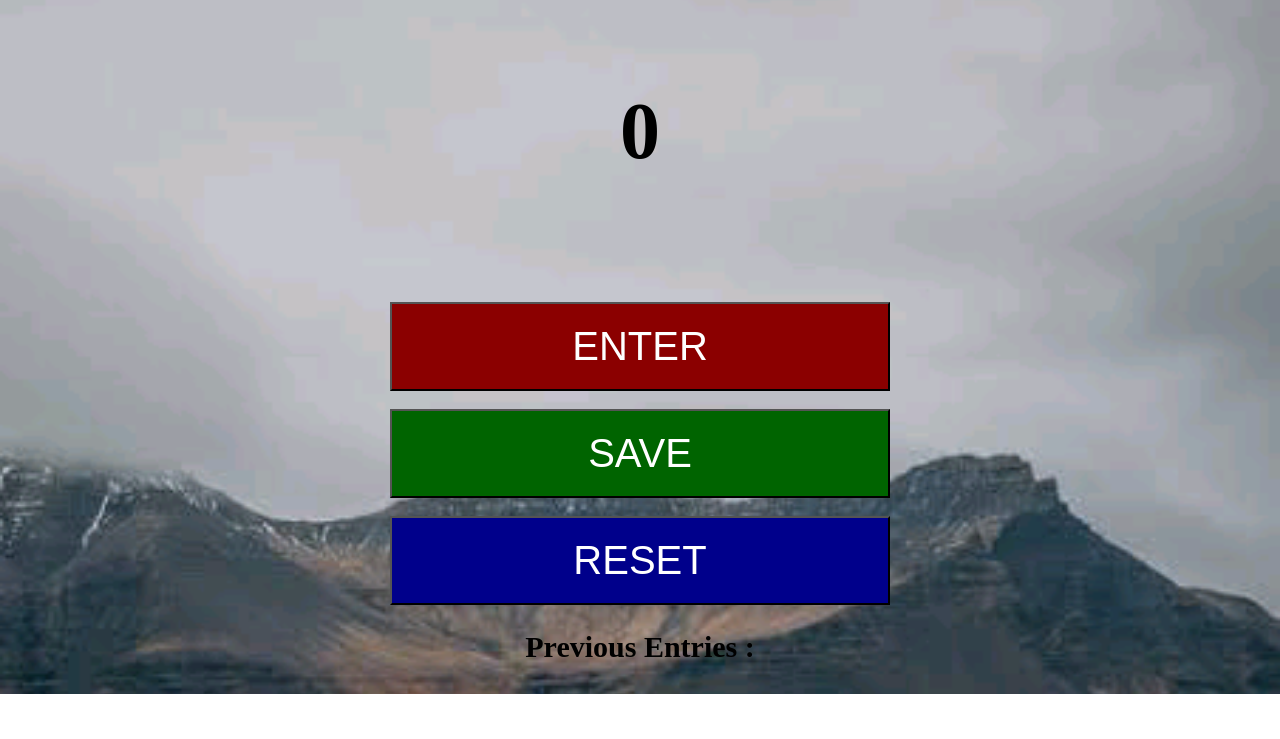
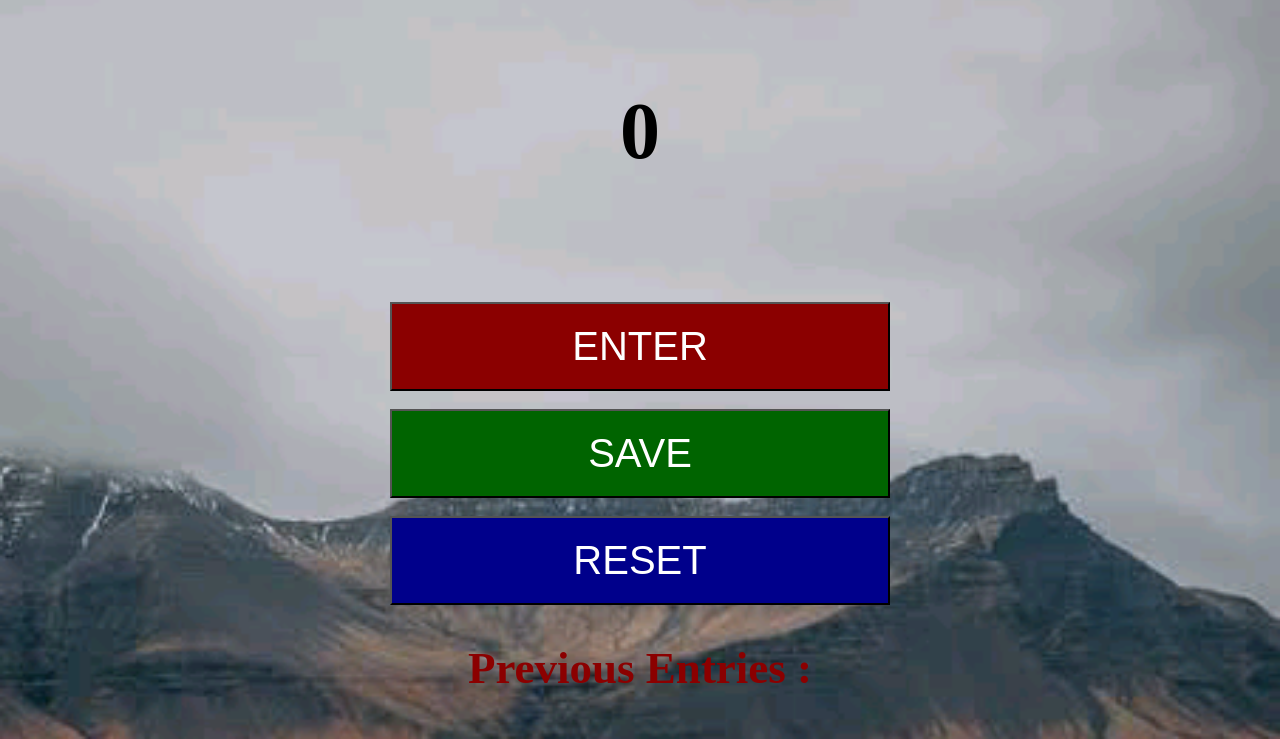
Before and after one commit to Highshirt99/People_Counter_App, a plain HTML site: page index.html in a window 1280 px wide. Shown: the part 119-858 px from the top of the page. Before the commit the page ends 813 px from the top, so only its background shows below. Drawn offline with Linux system fonts and the light colour scheme.

Commit message:
Update index.html

```diff
--- a/index.html
+++ b/index.html
@@ -72,8 +72,9 @@ button{
 
 button#save{background-color: darkgreen;}
 button#reset{background-color: darkblue;}
-h2,h3{font-size: 30px;}
-h2{color: dark red;}
+h2,h3{font-size: 45px;}
+h2{color: darkred;}
+
 
 </style>
 
```
